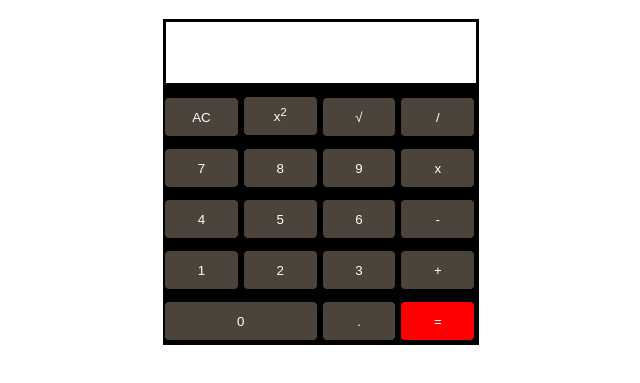
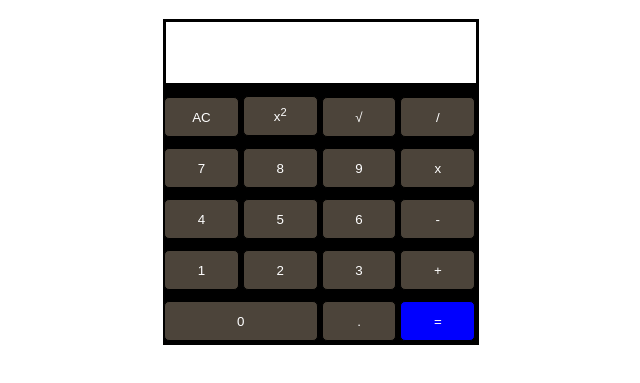
Before and after one commit to iamnikhil123/repo4, a plain HTML site: page index.html in a window 1280 px wide. Shown: the part 79-462 px from the top of the page, without its empty margins (319-959 px from the left). Drawn offline with Linux system fonts and the light colour scheme.

Commit message:
fixed color in button

```diff
--- a/index.html
+++ b/index.html
@@ -32,7 +32,7 @@
              <button class = "item" id = "item16" onclick = "num('+')" >+</button>
              <button class = "item" id = "item17" onclick = "num(0)" >0</button>
              <button class = "item" id = "item18" onclick = "num('.')" >.</button>
-             <button style="background-color: red;" class = "item" id = "item19" onclick = "operand('=')" >=</button>
+             <button style="background-color: blue;" class = "item" id = "item19" onclick = "operand('=')" >=</button>
 
 
 
```
